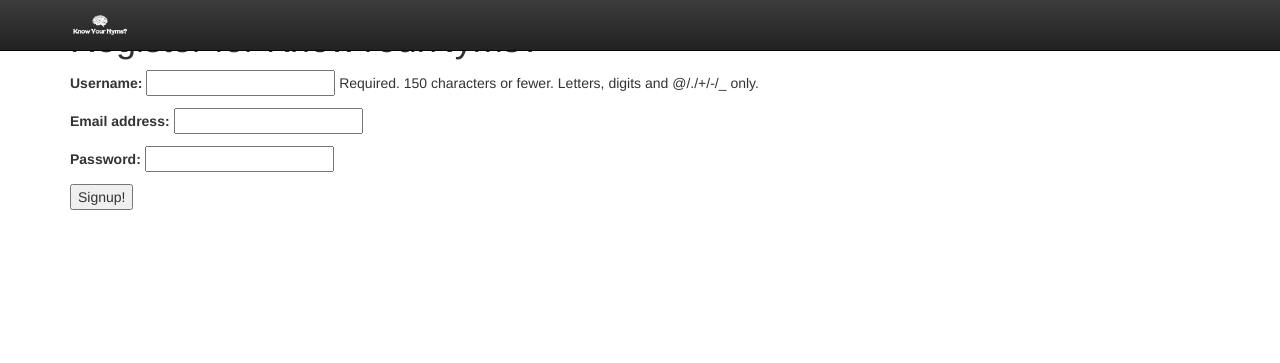
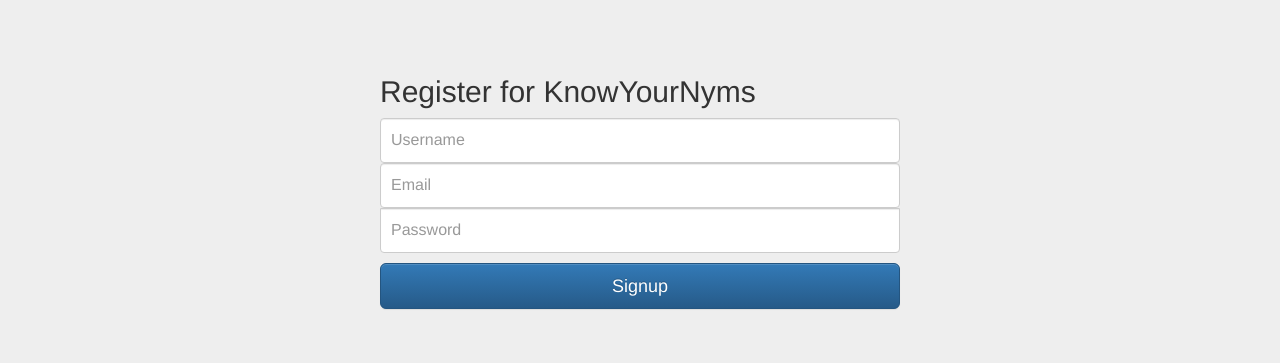
Before and after one commit to rossmechanic/know_your_nyms, a Django app: page /signup/ in a window 1280 px wide. Shown: the top 363 px of the page. Run offline with Django 3.2, Linux system fonts and the light colour scheme; parts of the project's set-up code (start-up, migrations or seed data) failed here and were passed over; some libraries are stand-ins or nearby versions.

Commit message:
Cleaned up signin/signup. Ready for pull request

```diff
--- /dev/null
+++ b/NLP4CCB/static/stylesheets/signin.css
@@ -0,0 +1,44 @@
+body {
+  padding-top: 40px;
+  padding-bottom: 40px;
+  background-color: #eee;
+}
+
+.form-signin {
+  max-width: 400px;
+  padding: 15px;
+  margin: 0 auto;
+}
+
+#user_form {
+  max-width: 550px;
+}
+.form-signin .form-signin-heading,
+.form-signin .checkbox {
+  margin-bottom: 10px;
+}
+.form-signin .checkbox {
+  font-weight: normal;
+}
+.form-signin .form-control {
+  position: relative;
+  height: auto;
+  -webkit-box-sizing: border-box;
+     -moz-box-sizing: border-box;
+          box-sizing: border-box;
+  padding: 10px;
+  font-size: 16px;
+}
+.form-signin .form-control:focus {
+  z-index: 2;
+}
+.form-signin input[type="email"] {
+  margin-bottom: -1px;
+  border-bottom-right-radius: 0;
+  border-bottom-left-radius: 0;
+}
+.form-signin input[type="password"] {
+  margin-bottom: 10px;
+  border-top-left-radius: 0;
+  border-top-right-radius: 0;
+}
--- a/NLP4CCB/templates/base.html
+++ b/NLP4CCB/templates/base.html
@@ -37,6 +37,7 @@
 
     </head>
     <body>
+        {% if user.is_authenticated %}
             <!-- Fixed navbar -->
             <nav class="navbar navbar-inverse navbar-fixed-top">
               <div class="container">
@@ -54,14 +55,15 @@
                   </a>
                 </div>
                 <div id="navbar" class="navbar-collapse collapse">
-{#              <ul class="nav navbar-nav">#}
-{#                <li class="active"><a href="#">Home</a></li>#}
-{#                </li>#}
-{#              </ul>#}
+                  <ul class="nav navbar-nav navbar-right navbar-">
+                    <li><a href="/signout">Logout</a></li>
+                    </li>
+                  </ul>
                 </div><!--/.nav-collapse -->
               </div>
             </nav>
             <div class="container-fluid">
+        {% endif %}
         {% block content %}
         {% endblock %}
         </div>
--- a/NLP4CCB/templates/signup.html
+++ b/NLP4CCB/templates/signup.html
@@ -1,18 +1,23 @@
 {% extends "base.html" %}
+{% load static %}
+{% block stylesheets %}
+    <link rel='stylesheet' href={% static "stylesheets/signin.css" %}>
+{% endblock %}
 
 {% block content %}
-    <div class="container">
-        <h1>Register for KnowYourNyms?</h1>
-        <form id="user_form" method="post" action="/signup/" enctype="multipart/form-data">
-            {% csrf_token %}
-            <!-- Display each form. The as_p method wraps each element in a paragraph
-                 (<p>) element. This ensures each element appears on a new line,
-                 making everything look neater. -->
-            {{ user_form.as_p }}
-
-            <!-- Provide a button to click to submit the form. -->
-            <input type="submit" name="submit" value="Signup!" />
-        </form>
-    </div>
+    <form class= "form-signin" id="user_form" method="post" action="/signup/" enctype="multipart/form-data">
+        <h2 class="form-signin-heading">Register for KnowYourNyms</h2>
+        {% csrf_token %}
+        {% if signup_failed %}
+            <div class="alert alert-danger" role="alert" style="padding: 8px">
+                {{ error }}
+            </div>
+        {% endif %}
+        {% for field in user_form %}
+            <label for={{ field.id_for_label }} class="sr-only">{{ field.label }}</label>
+            {{ field }}
+        {% endfor %}
+        <button class="btn btn-lg btn-primary btn-block" type="submit">Signup</button>
+    </form>
 
 {% endblock %}
--- a/NLP4CCB/views.py
+++ b/NLP4CCB/views.py
@@ -52,7 +52,7 @@
 		score_total = sum(words_and_scores.values())
 		context['words_and_scores'] = words_and_scores
 		context['score_total'] = score_total
-		print context
+
 		return render(request, 'scoring.html', context)
 	else:
 		return redirect('/models/')
--- a/NLP4CCB_Django_App/forms.py
+++ b/NLP4CCB_Django_App/forms.py
@@ -7,7 +7,9 @@
 # Create your models here.
 
 class UserForm(forms.ModelForm):
-    password = forms.CharField(widget=forms.PasswordInput())
+    username = forms.CharField(widget=forms.TextInput(attrs={'class': 'form-control', 'placeholder': 'Username'}))
+    email = forms.CharField(widget=forms.TextInput(attrs={'class': 'form-control', 'placeholder': 'Email'}))
+    password = forms.CharField(widget=forms.PasswordInput(attrs={'class': 'form-control', 'placeholder': 'Password'}))
 
     class Meta:
         model = User
--- a/NLP4CCB_Django_App/views.py
+++ b/NLP4CCB_Django_App/views.py
@@ -29,8 +29,10 @@
 
 
 def signup(request):
+    context = {'signup_failed': False,
+               'user_form': UserForm()}
     if request.method == 'GET':
-        return render(request, 'signup.html', context={'user_form': UserForm()})
+        return render(request, 'signup.html', context=context)
     if request.method == 'POST':
         user_form = UserForm(data=request.POST)
 
@@ -43,12 +45,13 @@
             # Once hashed, we can update the user object.
             user.set_password(user.password)
             user.save()
-
+            login(request, user)
             return redirect('/')
 
         # Invalid form or forms - mistakes or something else?
         # Print problems to the terminal.
         # They'll also be shown to the user.
         else:
-            print user_form.errors
-            return redirect('/')
+            context['signup_failed'] = True
+            context['error'] = user_form.errors
+            return render(request, 'signup.html', context)
```
Also changed, not shown: NLP4CCB/static/stylesheets/style.css (+1 -16 lines), NLP4CCB/templates/signin.html (+13 -4 lines), NLP4CCB/templates/welcome.html (+4 -4 lines), db.sqlite3. Lines whose indentation alone changed are shown as unchanged.
